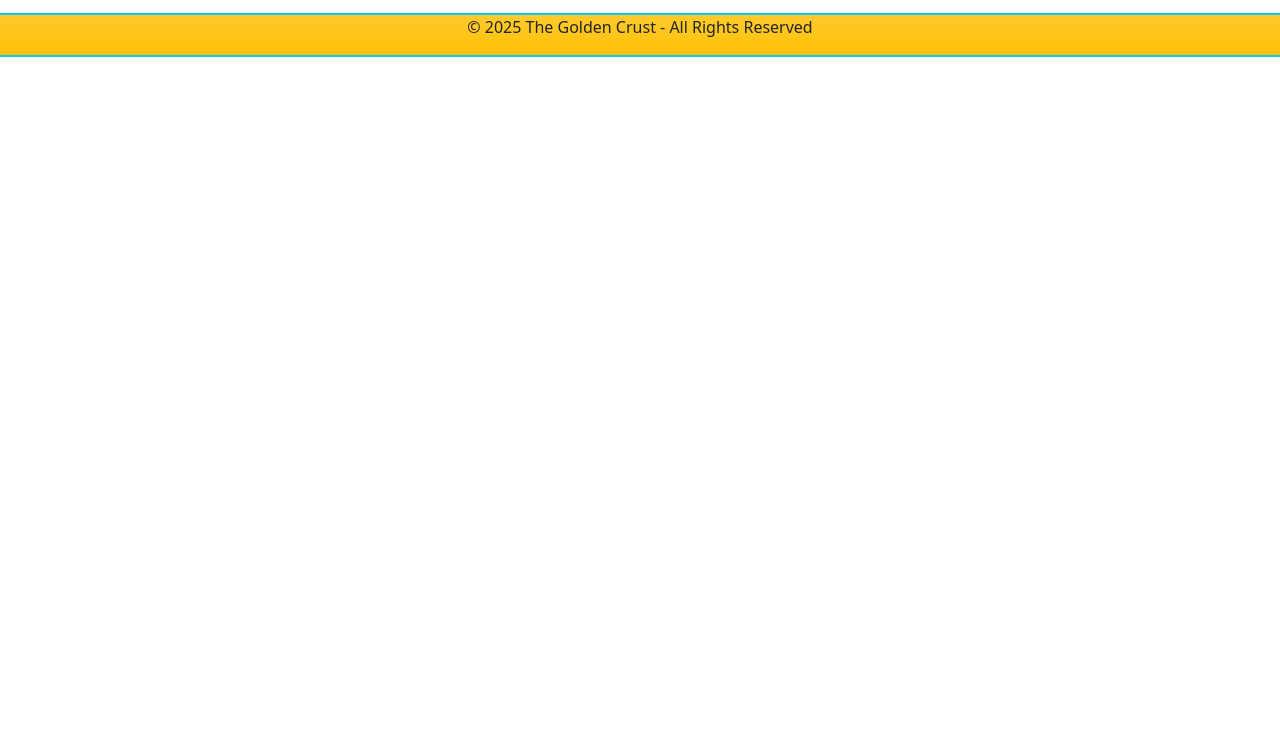
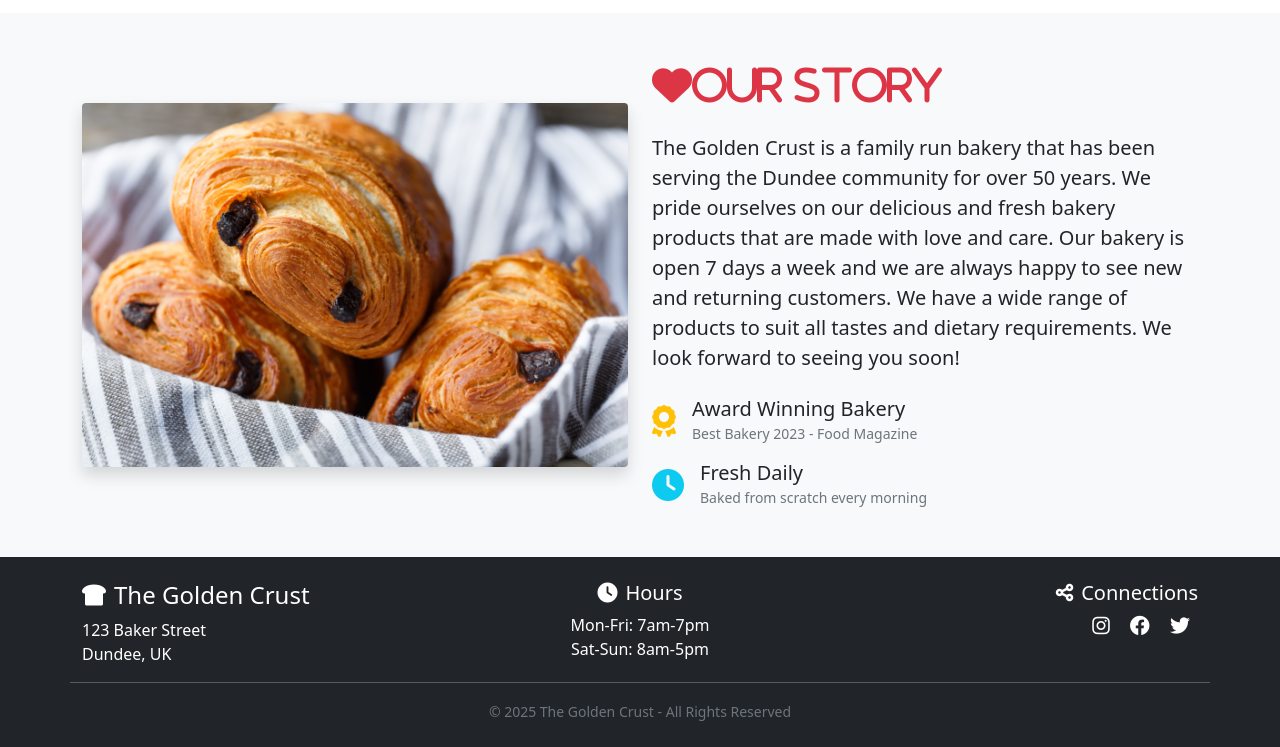
Before and after one commit to DrewTen/Web-Dev-Individual-Coursework, a plain HTML site: page Bakery.Html in a window 1280 px wide. Shown: the part 2154-2901 px from the top of the page. Before the commit the page ends 2211 px from the top, so only its background shows below. Drawn offline with nearby package versions, Linux system fonts and the light colour scheme.

Commit message:
Update to layout and design plus extra

```diff
--- a/Bakery.Html
+++ b/Bakery.Html
@@ -5,6 +5,7 @@
         <meta name="viewport" content="width=device-width, initial-scale=1.0">
         <title>Golden Crust</title>
         <link href="https://cdn.jsdelivr.net/npm/bootstrap@5.0.0-beta1/dist/css/bootstrap.min.css" rel="stylesheet">
+        <link href="https://cdnjs.cloudflare.com/ajax/libs/font-awesome/6.0.0/css/all.min.css" rel="stylesheet">
     </head>
 
     <body>
@@ -34,13 +35,13 @@
 
                     <div class="carousel-inner">
                         <div class="carousel-item active">
-                            <img class="d-block w-100" src="../CarrotCake.jpg" alt="Carrot Cake">
+                            <img class="d-block w-100" src="CarrotCake.jpg" alt="Carrot Cake">
                         </div>
                         <div class="carousel-item">
-                            <img class="d-block w-100" src="../CinnamonRolls.jpg"  alt="Cinnamon Rolls">
+                            <img class="d-block w-100" src="CinnamonRolls.jpg"  alt="Cinnamon Rolls">
                         </div>
                         <div class="carousel-item">
-                            <img class="d-block w-100" src="../ChocolateTwist.jpg"  alt="Chocolate Twist">
+                            <img class="d-block w-100" src="ChocolateTwist.jpg"  alt="Chocolate Twist">
                         </div>
                     </div>
 
@@ -65,7 +66,7 @@
                     <h3 class="text-info;">Spring Selection</h3>
                         <p>In our Spring selection you can find many floral and fantastic bakery products such as:</p>
                             <div class="ratio ratio-1x1">
-                                <img src="../SpringCupcake.jpg" alt="Strawberry" class="img-fluid object-fit-cover">
+                                <img src="SpringCupcake.jpg" alt="Strawberry" class="img-fluid object-fit-cover">
                             </div>
                 </div>
 
@@ -73,7 +74,7 @@
                     <h3 class="text-info;">Summer Selection</h3>
                         <p>In our Summer Selection you can find many cooling and creative bakery products such as:</p>
                             <div class="ratio ratio-1x1">
-                                <img src="../LemonBar.jpg" alt="Lemon Bar" class="img-fluid object-fit-cover">
+                                <img src="LemonBar.jpg" alt="Lemon Bar" class="img-fluid object-fit-cover">
                             </div>
                 </div>
             </div>
@@ -83,7 +84,7 @@
                     <h3 class="text-info;">Autumn Selection</h3>
                     <p>In our Autumnn selection you can find many spiced and special bakery proudcts such as:</p>
                     <div class="ratio ratio-1x1">
-                        <img src="../PumpkinPie.jpg" alt="Pumpkin Pie" class="img-fluid object-fit-cover">
+                        <img src="PumpkinPie.jpg" alt="Pumpkin Pie" class="img-fluid object-fit-cover">
                     </div>
                     <p>Take a bite of our delcious cinnamon spiced pumpkin pie this Autumn, with a crisp crust and a smooth texture!</p>
                 </div>
@@ -92,22 +93,79 @@
                     <h3 class="text-info;">Winter Selection</h3>
                     <p>In our Winter selection you can find many warm and wonderful bakery proudcts such as:</p>
                     <div class="ratio ratio-1x1">
-                        <img src="../GingerBread.jpg" alt="Gingerbread Cookies" class="img-fluid object-fit-cover">
+                        <img src="GingerBread.jpg" alt="Gingerbread Cookies" class="img-fluid object-fit-cover">
                     </div>
                     <p>Try our Warm and yummy Ginger bread cookies, each individually designed and packed with a delectable spice and sweet flavour! </p>
                 </div>
             </div>
         </section>
 
+    <!-- About us Section-->
+     <section id="about" class="py-5 bg-light">
+        <div class="container">
+            <div class="row align-items-center">
+                <div class="col-lg-6 mb-4 mb-lg-0">
+                    <img src="Pain.jpeg" alt="Pie" class="img-fluid rounded shadow">
+                </div>
+                <div class="col-lg-6">
+                    <h2 class="fw-bold mb-4 display-6">
+                        <i class="fas fa-heart text-danger me-2">Our Story</i>
+                    </h2>
 
-        <!--Footer-->
-        <footer>
-            <div class="row">
-                <div class="col text-center bg-warning bg-gradient border border-2 border-info">
-                    <p>&copy; 2025 The Golden Crust - All Rights Reserved</p>
+                    <p class="lead">The Golden Crust is a family run bakery that has been serving the Dundee community for over 50 years. We pride ourselves on our delicious and fresh bakery products that are made with love and care. Our bakery is open 7 days a week and we are always happy to see new and returning customers. We have a wide range of products to suit all tastes and dietary requirements. We look forward to seeing you soon!</p>
+                    <div class="mt-4">
+                        <div class="d-flex align-items-center mb-3">
+                            <i class="fas fa-award fa-2x text-warning me-3"></i>
+                            <div>
+                                <h5 class="mb-0">Award Winning Bakery</h5>
+                                <small class="text-muted">Best Bakery 2023 - Food Magazine</small>
+                            </div>
+                        </div>
+                        <div class="d-flex align-items-center">
+                            <i class="fas fa-clock fa-2x text-info me-3"></i>
+                            <div>
+                                <h5 class="mb-0">Fresh Daily</h5>
+                                <small class="text-muted">Baked from scratch every morning</small>
+                            </div>
+                        </div>
+                    </div>
                 </div>
 
+            </div>
+     </section>
 
-            </div>
-        </footer>
-    </body>
+
+    <!--Footer-->
+    <footer class="bg-dark text-white py-4">
+        <div class="container">
+            <div class="row">
+                <div class="col-md-4 mb-3 mb-md-0">
+                    <h5 class="fs-4">
+                    <i class="fas fa-bread-slice me-2"></i>The Golden Crust
+                    </h5>
+                    <p class="mb-0">123 Baker Street<br>Dundee, UK</p>
+                </div>
+
+                <div class="col-md-4 mb-3 mb-md-0 text-center">
+                    <h5><i class="fas fa-clock me-2"></i>Hours</h5>
+                    <p class="mb-0">Mon-Fri: 7am-7pm<br>Sat-Sun: 8am-5pm</p>
+                </div>
+
+                <div class="col-md-4 text-center text-md-end">
+                    <h5><i class="fas fa-share-alt me-2"></i>Connections</h5>
+                    <a href="#" class="text-white mx-2"><i class="fab fa-instagram fa-lg"></i></a>
+                    <a href="#" class="text-white mx-2"><i class="fab fa-facebook fa-lg"></i></a>
+                    <a href="#" class="text-white mx-2"><i class="fab fa-twitter fa-lg"></i></a>
+
+
+                </div>
+                <hr class="my-3">
+                <div class="text-center">
+                     <small class="text-muted">&copy; 2025 The Golden Crust - All Rights Reserved</small>
+                </div>
+        </div>
+    </footer>
+
+    <script src="https://cdn.jsdelivr.net/npm/bootstrap@5.0.0-beta1/dist/js/bootstrao.bundle.min.js"></script>
+</body>
+</html>
```
Also changed, not shown: Pain.jpeg (added), Pie.jpg (added).
